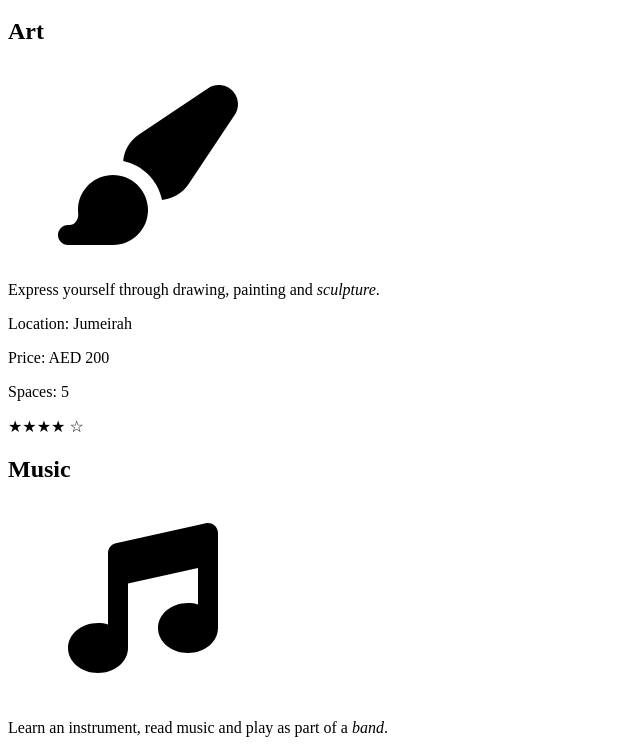
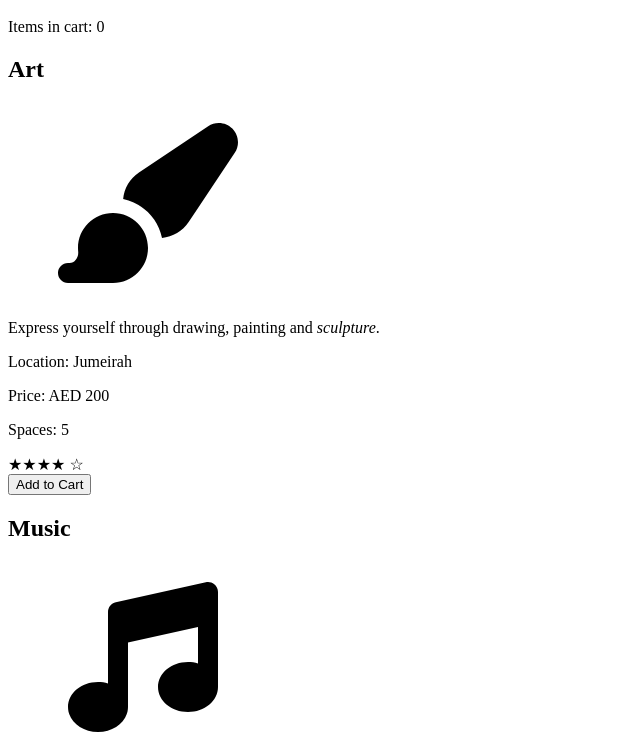
Before and after one commit to Rayaan-office/CST3144CW1-M01038332, a plain HTML site: page index.html in a window 1280 px wide. Shown: the part 48-798 px from the top of the page, without its empty margins (0-640 px from the left). Drawn offline with nearby package versions, Linux system fonts and the light colour scheme.

Commit message:
Add "Add to Cart" functionality
- Add an "Add to Cart" button to each lesson using v-on:click
- Adding a lesson puts it in the cart and reduces its spaces by one
- Disable the button (still visible) when a lesson has no spaces left
- Show the number of items in the cart

```diff
--- a/app.js
+++ b/app.js
@@ -2,6 +2,18 @@ let webStore = new Vue({
     el: '#app',
     data: {
         site_name: 'After School Classes',
-        courses: courses
+        courses: courses,
+        cart: []
+    },
+    methods: {
+        addToCart(course) {
+            if (this.canAddToCart(course)) {
+                this.cart.push(course.id);
+                course.spaces--;
+            }
+        },
+        canAddToCart(course) {
+            return course.spaces > 0;
+        }
     }
 });
--- a/index.html
+++ b/index.html
@@ -13,6 +13,7 @@
 
         <div id="app">
             <h1 v-text="site_name"></h1>
+            <p>Items in cart: {{cart.length}}</p>
             <div v-for="course in courses" :key="course.id">
                 <h2 v-text="course.subject"></h2>
                 <figure>
@@ -26,6 +27,7 @@
                     <span v-for="rating in course.rating">★</span>
                     <span v-for="rating in 5 - course.rating">☆</span>
                 </div>
+                <button v-on:click="addToCart(course)" :disabled="!canAddToCart(course)">Add to Cart</button>
             </div>
         </div>
 
```
